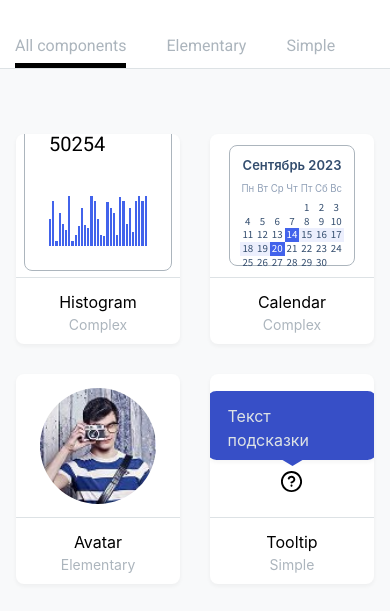
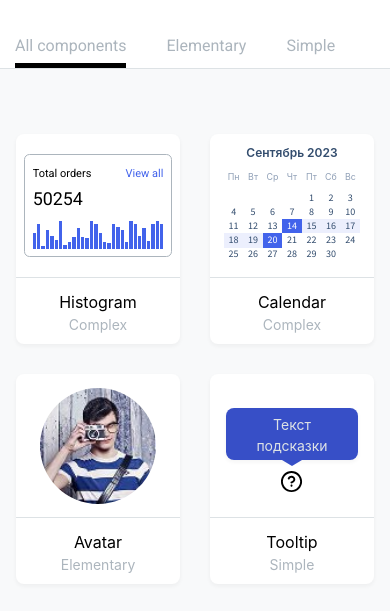
Before and after one commit to js-tasks-ru/htmlcss-20230911-4_marat-shagiev, a website: page index.html in a window 390 px wide. Shown: the part 175-786 px from the top of the page. Drawn offline with Linux system fonts and the light colour scheme.

Commit message:
Added mobile version of the histogram and tooltip, bugfix calendar. todo: add a mobile vertion of the custom form elements

```diff
--- a/04-lection2/01-histogram/histogram.css
+++ b/04-lection2/01-histogram/histogram.css
@@ -1,35 +1,37 @@
 .histogram {
+ font-size: 16px;
  background: var(--white);
- border-radius: 8px;
+ border-radius: 0.5em;
  border: 1px solid var(--grey-3);
- padding: 16px 24px 24px;
+ padding: 0.0625em 1.5em 1.5em;
  display: flex;
  flex-flow: column nowrap;
- gap: 6px;
+ gap: 0.375em;
  width: 100%;
 }
 
-.histogram__preview{
+.histogram_preview {
 }
 
 .histogram__header {
  display: flex;
  justify-content: space-between;
- align-items: center;
+ align-items: baseline;
+ padding-top: 1em;
 }
 
 .histogram__title {
- font-size: 16px;
+ font-size: 1em;
  font-style: normal;
  font-weight: 400;
  line-height: 1.5;
+
 }
 
 .histogram__link {
- margin-top: 3px;
  color: var(--histogram-primary);
  text-decoration: none;
- font-size: 16px;
+ font-size: 1em;
  font-style: normal;
  font-weight: 400;
  line-height: 1.5;
@@ -41,18 +43,18 @@
 }
 
 .histogram__value {
- font-size: 20px;
+ font-size: 1.625em;
  font-style: normal;
  font-weight: 400;
  line-height: 1.3;
 }
 
 .histogram__bars {
- height: 50px;
+ height: 3.125em;
  display: flex;
  align-items: flex-end;
- gap: 1px;
- margin-top: 39px;
+ gap:1px;
+ margin-top: 2.4em;
 }
 
 .histogram__bar {
@@ -76,3 +78,16 @@
   transform: scaleY(100%)
  }
 }
+
+@media screen and (max-width: 768px) {
+ .histogram_preview {
+  font-size: 11px;
+  padding: 0.03em 0.7em 0.7em;
+  gap: 0.375em;
+  max-width: 145px;
+ }
+ .histogram__bars{
+  height: 2.5em;
+  margin-top: 1em;
+ }
+}
--- a/05-lection3/01-tooltip/tooltip.css
+++ b/05-lection3/01-tooltip/tooltip.css
@@ -30,6 +30,7 @@
  border-radius: 10px;
  box-shadow: var(--card-shadow);
  width: 129px;
+ text-align: center;
 }
 
 .tooltip__bubble-top:after {
@@ -49,3 +50,12 @@
 .tooltip__preview .tooltip__bubble-top {
  display: block;
 }
+
+@media screen and (max-width: 768px) {
+ .tooltip__bubble-top {
+  width: 112px;
+  font-size: 14px;
+  padding: 6px 10px 4px;
+  border-radius: 8px;
+ }
+}
--- a/05-lection3/03-calendar/calendar.css
+++ b/05-lection3/03-calendar/calendar.css
@@ -75,3 +75,12 @@
 .calendar__item_range_inner {
  background: var(--calendar-range);
 }
+
+@media screen and (max-width: 768px) {
+ .calendar_preview{
+  font-size: 12px;
+  border: none;
+  width: 100%;
+  padding: 4% 4% 5%;
+ }
+}
--- a/index.html
+++ b/index.html
@@ -55,7 +55,7 @@
                                     <a href="pages/template.html" class="card">
                                         <div class="card__wrapper">
                                             <div class="card__main">
-                                                <div class="histogram histogram__preview">
+                                                <div class="histogram histogram_preview">
 
                                                     <div class="histogram__header">
                                                         <div class="histogram__title">Total orders</div>
@@ -95,7 +95,6 @@
                                                             <div style="height: 90%" class="histogram__bar"></div>
                                                             <div style="height: 100%" class="histogram__bar"></div>
                                                             <div style="height: 90%" class="histogram__bar"></div>
-                                                            <div style="height: 100%" class="histogram__bar"></div>
                                                         </div>
                                                     </div>
                                                 </div>
```
